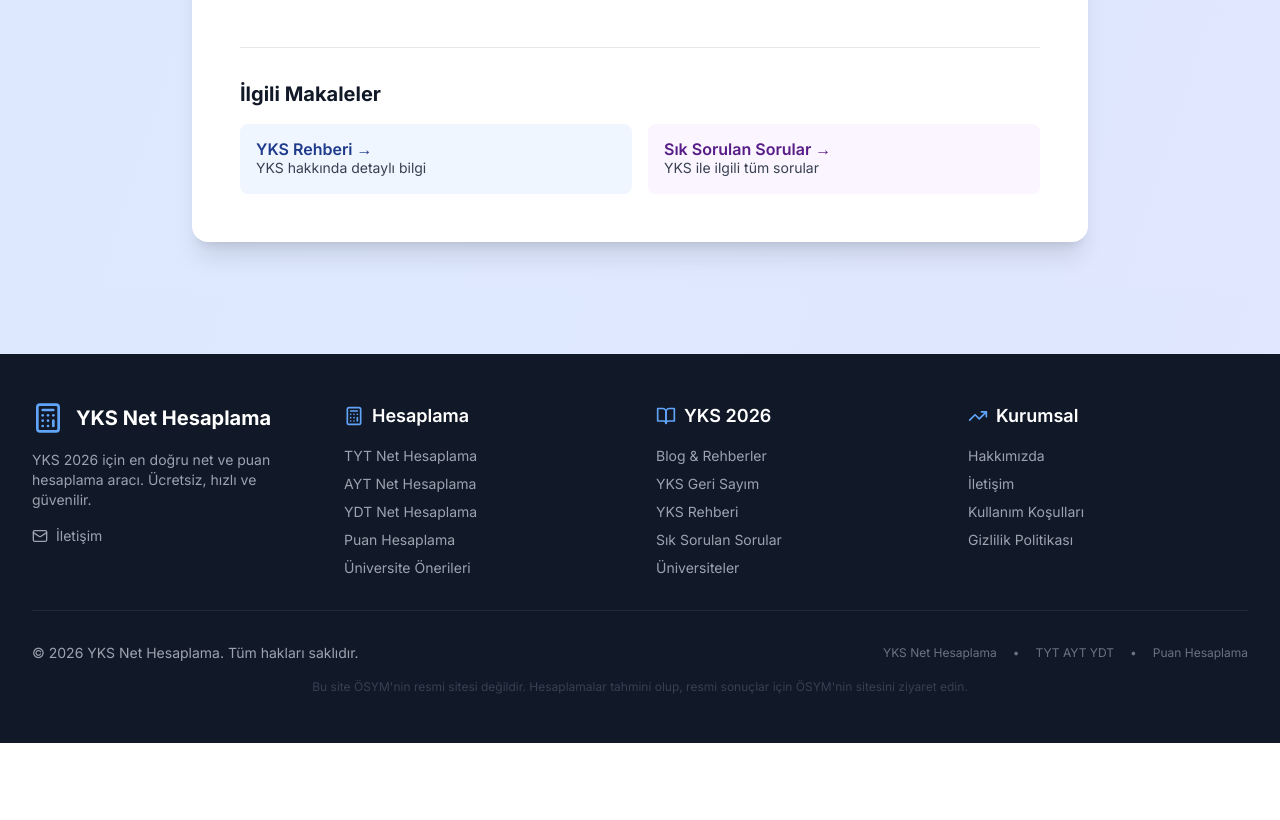
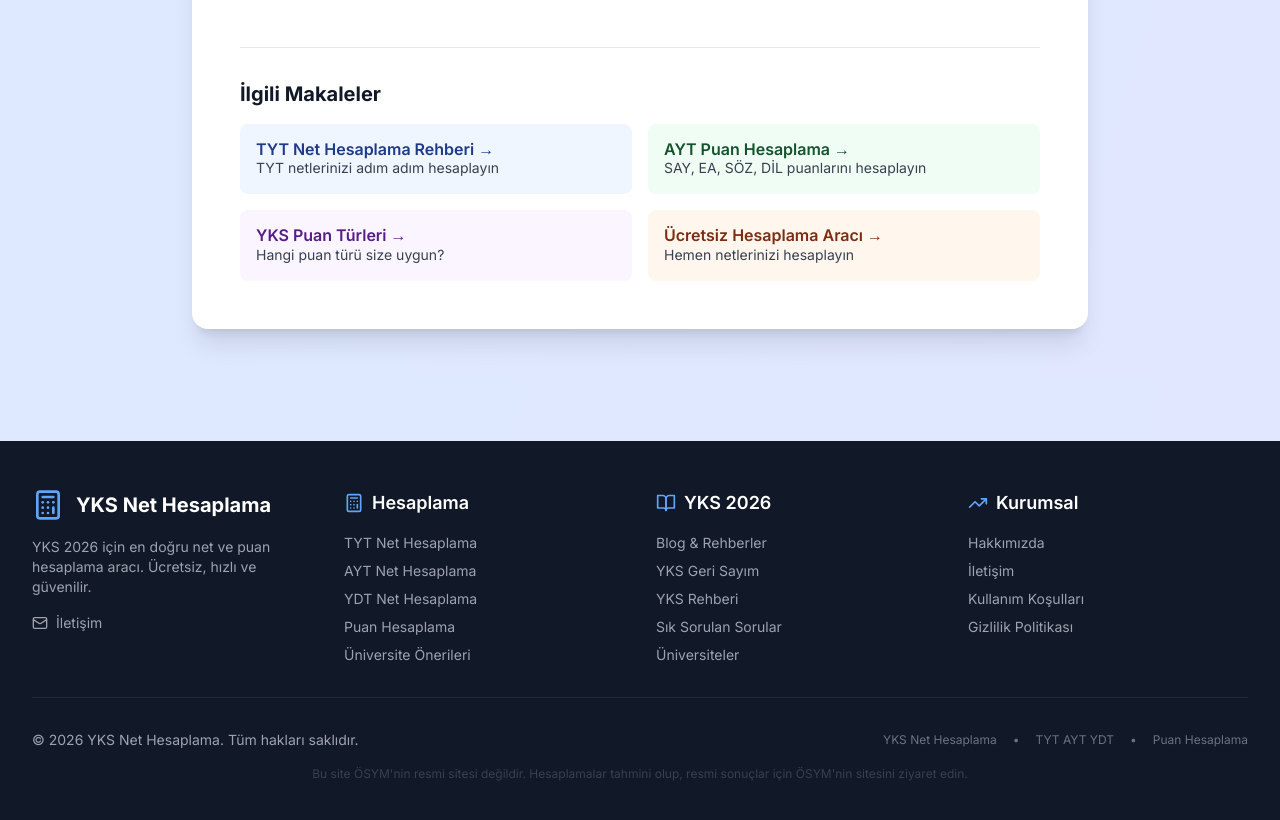
Before and after one commit to mert121212/yks-net-hesaplama, a Next.js app: page /blog/yks-net-hesaplama-nasil-yapilir in a window 1280 px wide. Shown: the part 3800-4620 px from the top of the page. Before the commit the page ends 4543 px from the top, so only its background shows below. Built offline with nearby package versions, Linux system fonts and the light colour scheme.

Commit message:
Add blog SEO improvements: Article schema, canonical URLs, better internal links

```diff
--- a/src/app/blog/yks-net-hesaplama-nasil-yapilir/page.tsx
+++ b/src/app/blog/yks-net-hesaplama-nasil-yapilir/page.tsx
@@ -1,20 +1,33 @@
 import type { Metadata } from 'next'
 import Link from 'next/link'
+import BlogArticleSchema from '@/components/BlogArticleSchema'
 
 export const metadata: Metadata = {
     title: 'YKS Net Hesaplama Nasıl Yapılır? 2026 Güncel Rehber | YKS Net Hesaplama',
     description: 'YKS net hesaplama işlemini adım adım öğrenin. TYT, AYT ve YDT netlerinizi doğru hesaplayarak üniversite puanınızı öğrenin. 2026 güncel formüller ve örnekler.',
     keywords: 'yks net hesaplama, yks net hesaplama nasıl yapılır, tyt net hesaplama, ayt net hesaplama, yks puan hesaplama',
+    alternates: {
+        canonical: 'https://yksnethesapla.com/blog/yks-net-hesaplama-nasil-yapilir'
+    },
     openGraph: {
         title: 'YKS Net Hesaplama Nasıl Yapılır? 2026 Güncel Rehber',
         description: 'YKS net hesaplama işlemini adım adım öğrenin. TYT, AYT ve YDT netlerinizi doğru hesaplayarak üniversite puanınızı öğrenin.',
         type: 'article',
         publishedTime: '2026-02-28',
+        url: 'https://yksnethesapla.com/blog/yks-net-hesaplama-nasil-yapilir'
     },
 }
 
 export default function YKSNetHesaplamaRehberi() {
     return (
+        <>
+            <BlogArticleSchema
+                title="YKS Net Hesaplama Nasıl Yapılır? 2026 Güncel Rehber"
+                description="YKS net hesaplama işlemini adım adım öğrenin. TYT, AYT ve YDT netlerinizi doğru hesaplayarak üniversite puanınızı öğrenin."
+                datePublished="2026-02-28"
+                url="https://yksnethesapla.com/blog/yks-net-hesaplama-nasil-yapilir"
+                keywords={['yks net hesaplama', 'tyt net hesaplama', 'ayt net hesaplama', 'yks puan hesaplama']}
+            />
             <div className="min-h-screen bg-gradient-to-br from-blue-50 via-white to-purple-50 py-12 px-4">
                 <article className="max-w-4xl mx-auto">
                     <div className="bg-white rounded-2xl shadow-xl p-8 md:p-12">
@@ -249,13 +262,21 @@ export default function YKSNetHesaplamaRehberi() {
                             <div className="border-t pt-8 mt-12">
                                 <h3 className="text-xl font-bold text-gray-900 mb-4">İlgili Makaleler</h3>
                                 <div className="grid md:grid-cols-2 gap-4">
-                                <Link href="/yks-rehberi" className="p-4 bg-blue-50 rounded-lg hover:bg-blue-100 transition-colors">
-                                    <p className="font-semibold text-blue-900">YKS Rehberi →</p>
-                                    <p className="text-sm text-gray-700">YKS hakkında detaylı bilgi</p>
+                                    <Link href="/blog/tyt-net-hesaplama-rehberi" className="p-4 bg-blue-50 rounded-lg hover:bg-blue-100 transition-colors">
+                                        <p className="font-semibold text-blue-900">TYT Net Hesaplama Rehberi →</p>
+                                        <p className="text-sm text-gray-700">TYT netlerinizi adım adım hesaplayın</p>
                                     </Link>
-                                <Link href="/sss" className="p-4 bg-purple-50 rounded-lg hover:bg-purple-100 transition-colors">
-                                    <p className="font-semibold text-purple-900">Sık Sorulan Sorular →</p>
-                                    <p className="text-sm text-gray-700">YKS ile ilgili tüm sorular</p>
+                                    <Link href="/blog/ayt-puan-hesaplama" className="p-4 bg-green-50 rounded-lg hover:bg-green-100 transition-colors">
+                                        <p className="font-semibold text-green-900">AYT Puan Hesaplama →</p>
+                                        <p className="text-sm text-gray-700">SAY, EA, SÖZ, DİL puanlarını hesaplayın</p>
+                                    </Link>
+                                    <Link href="/blog/yks-puan-turleri" className="p-4 bg-purple-50 rounded-lg hover:bg-purple-100 transition-colors">
+                                        <p className="font-semibold text-purple-900">YKS Puan Türleri →</p>
+                                        <p className="text-sm text-gray-700">Hangi puan türü size uygun?</p>
+                                    </Link>
+                                    <Link href="/" className="p-4 bg-orange-50 rounded-lg hover:bg-orange-100 transition-colors">
+                                        <p className="font-semibold text-orange-900">Ücretsiz Hesaplama Aracı →</p>
+                                        <p className="text-sm text-gray-700">Hemen netlerinizi hesaplayın</p>
                                     </Link>
                                 </div>
                             </div>
@@ -263,5 +284,6 @@ export default function YKSNetHesaplamaRehberi() {
                     </div>
                 </article>
             </div>
+        </>
     )
 }
--- /dev/null
+++ b/src/components/BlogArticleSchema.tsx
@@ -0,0 +1,55 @@
+interface BlogArticleSchemaProps {
+    title: string
+    description: string
+    datePublished: string
+    dateModified?: string
+    url: string
+    keywords?: string[]
+}
+
+export default function BlogArticleSchema({
+    title,
+    description,
+    datePublished,
+    dateModified,
+    url,
+    keywords = []
+}: BlogArticleSchemaProps) {
+    const schema = {
+        '@context': 'https://schema.org',
+        '@type': 'BlogPosting',
+        headline: title,
+        description: description,
+        datePublished: datePublished,
+        dateModified: dateModified || datePublished,
+        author: {
+            '@type': 'Organization',
+            name: 'YKS Net Hesaplama',
+            url: 'https://yksnethesapla.com'
+        },
+        publisher: {
+            '@type': 'Organization',
+            name: 'YKS Net Hesaplama',
+            logo: {
+                '@type': 'ImageObject',
+                url: 'https://yksnethesapla.com/icon.svg',
+                width: 512,
+                height: 512
+            }
+        },
+        mainEntityOfPage: {
+            '@type': 'WebPage',
+            '@id': url
+        },
+        keywords: keywords.join(', '),
+        inLanguage: 'tr-TR',
+        isAccessibleForFree: true
+    }
+
+    return (
+        <script
+            type="application/ld+json"
+            dangerouslySetInnerHTML={{ __html: JSON.stringify(schema) }}
+        />
+    )
+}
```
Also changed, not shown: 1 other file (tests, documents, lock files or other folders). Lines whose indentation alone changed are shown as unchanged.
